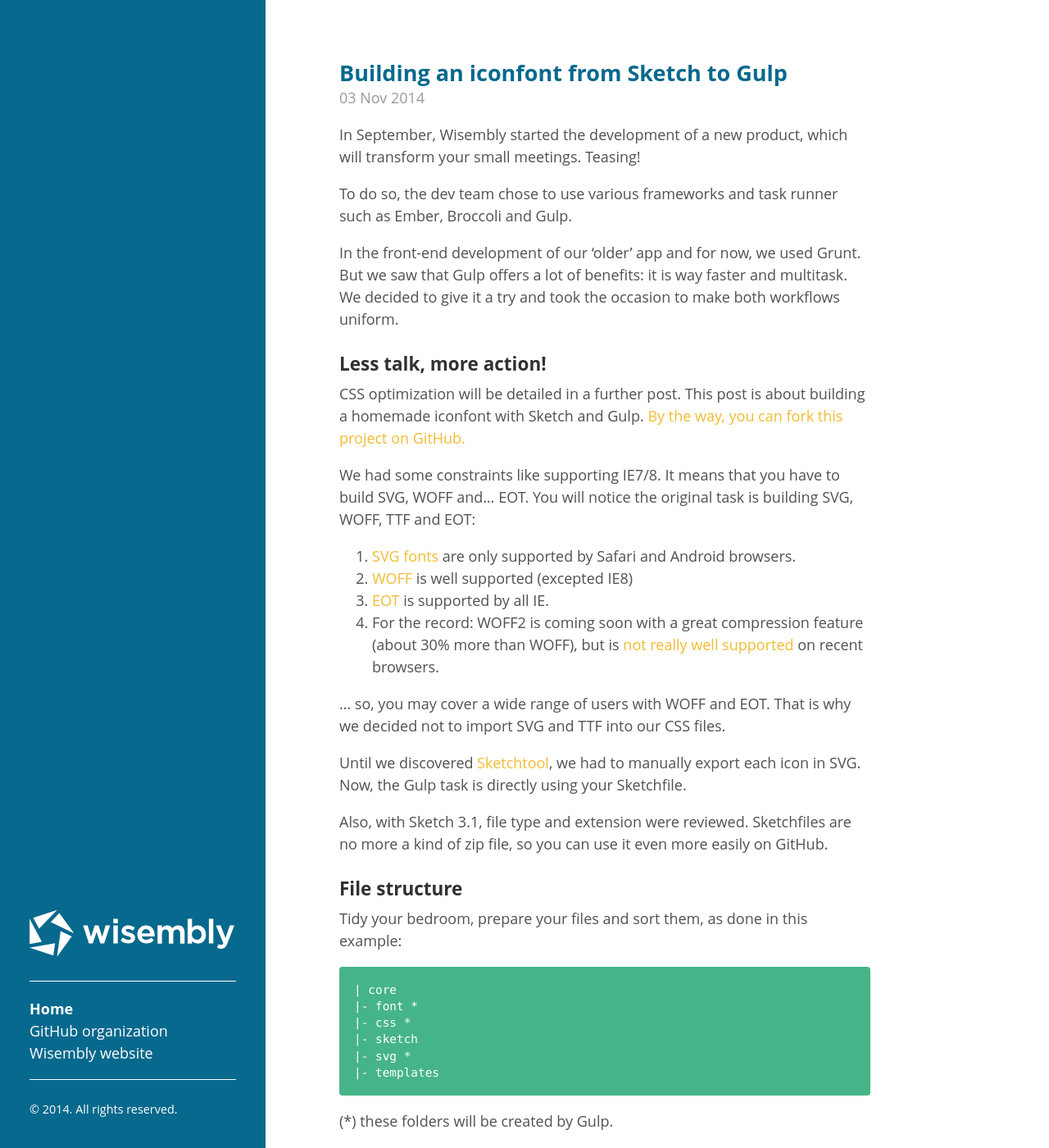
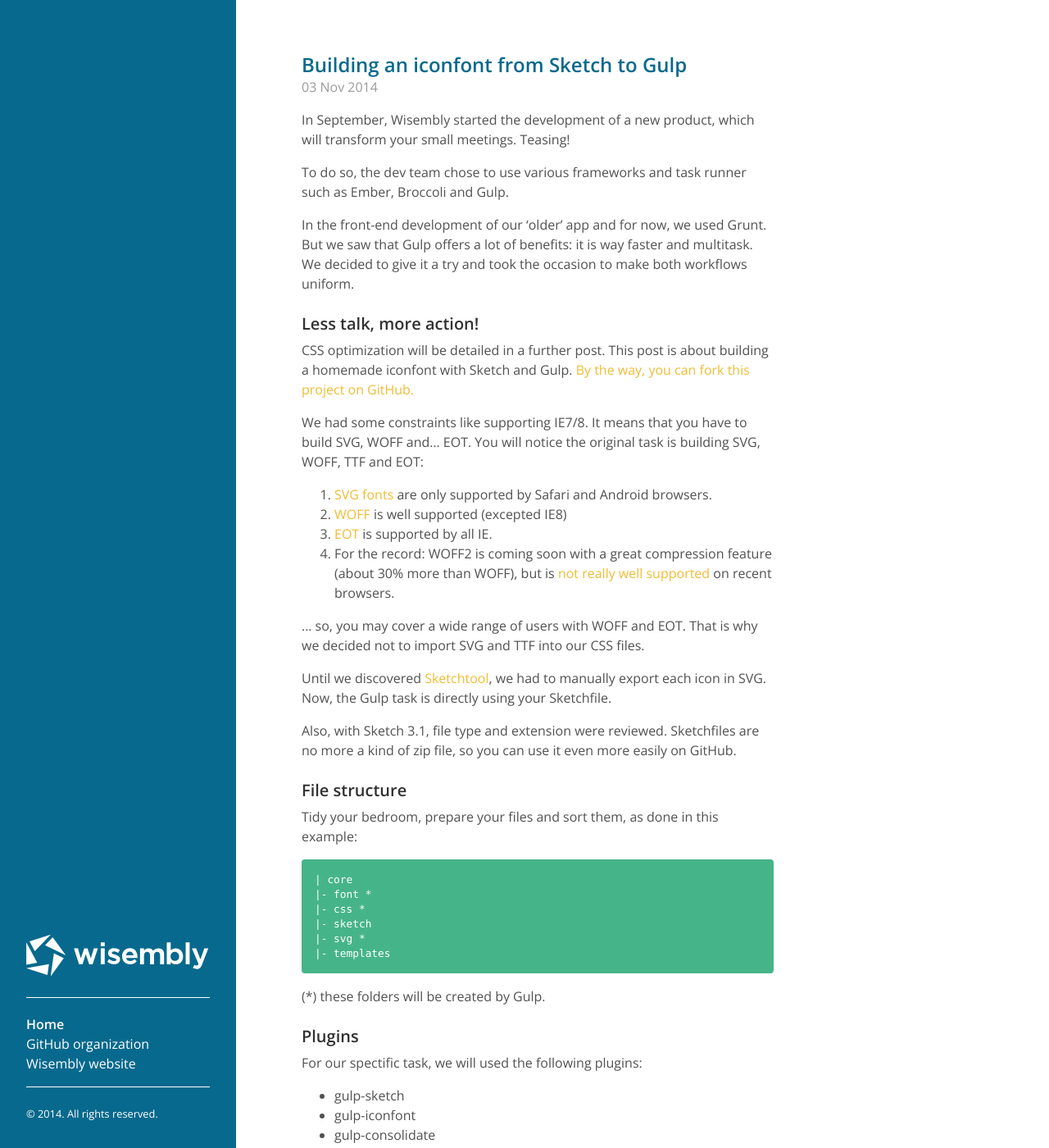
Before and after one commit to Wisembly/blog, a Jekyll site: the page built from index.html, in a window 1280 px wide and 1400 px high. Shown: the whole window at 82% size. Built offline with Jekyll 4.4.1, drawn with Linux system fonts in a browser that asks for light colours; Markdown is read by kramdown in place of the engine named in the settings; the list of posts is cut into pages by our own code.

Commit message:
Responsive, check!

```diff
--- a/public/css/hyde.css
+++ b/public/css/hyde.css
@@ -30,18 +30,6 @@
  *
  * Update the foundational and global aspects of the page.
  */
-
-@media (min-width: 48rem) {
-  html {
-    font-size: 16px;
-  }
-}
-@media (min-width: 58rem) {
-  html {
-    font-size: 20px;
-  }
-}
-
 
 /*
  * Sidebar
--- a/public/css/poole.css
+++ b/public/css/poole.css
@@ -51,11 +51,6 @@
   font-family: "Helvetica Neue", Helvetica, Arial, sans-serif;
   font-size: 16px;
   line-height: 1.5;
-}
-@media (min-width: 38rem) {
-  html {
-    font-size: 20px;
-  }
 }
 
 body {
--- a/public/css/wisembly.css
+++ b/public/css/wisembly.css
@@ -1,5 +1,5 @@
-/*@import url(http://fonts.googleapis.com/css?family=Open+Sans:400,600);
-*/
+@import url(http://fonts.googleapis.com/css?family=Open+Sans:400,600);
+
 html {
   font-family: 'Open Sans', sans-serif;
 }
@@ -7,7 +7,7 @@
 /* General */
 @media (min-width: 58rem) {
   html {
-    font-size: 18px;
+    font-size: 16px;
   }
 }
 
@@ -31,7 +31,7 @@
   color: #ffffff;
 }
 
-@media (max-width: 30rem) {
+@media (max-width: 48rem) {
   .logo {
     max-width: 200px;
     margin: 0 auto;
```
